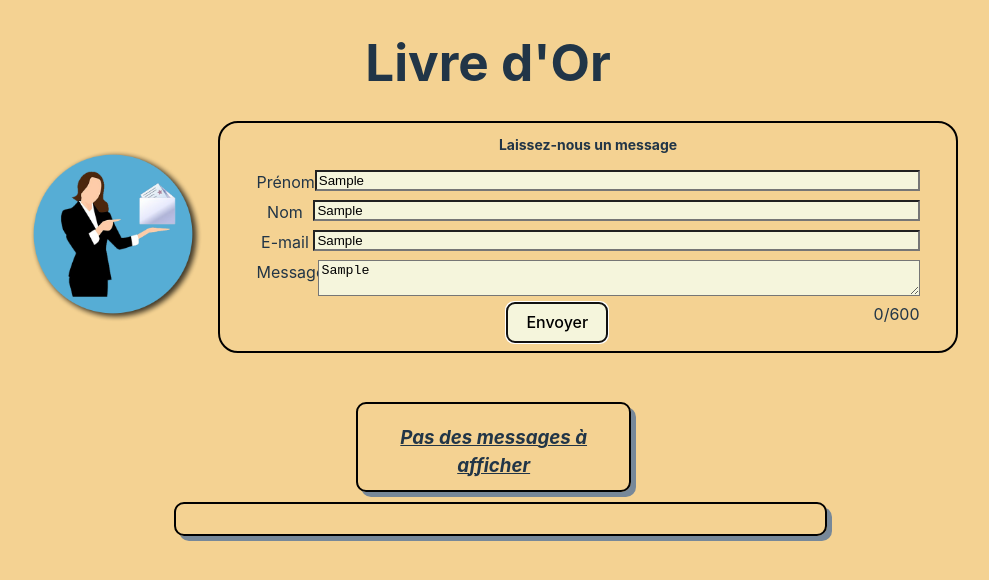
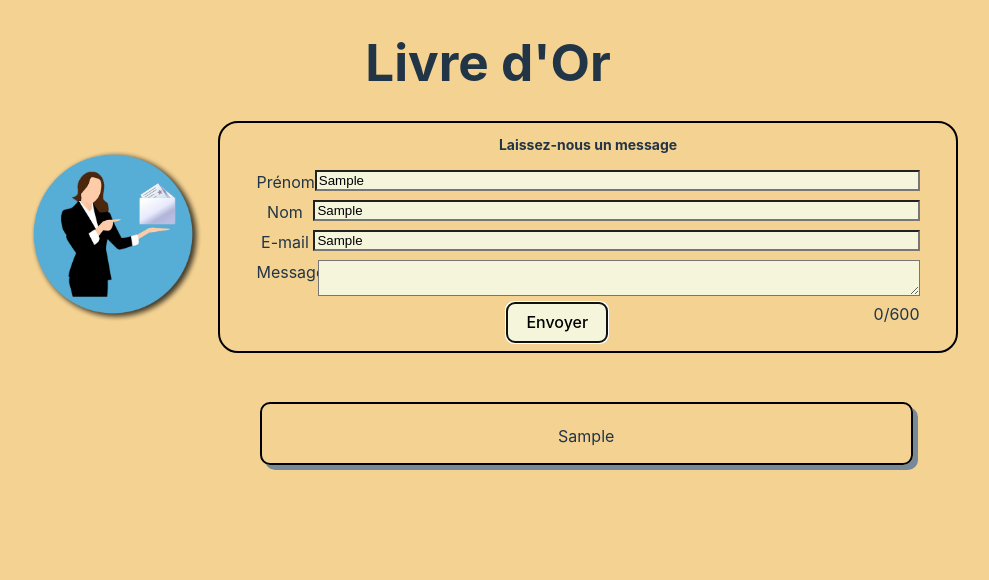
Before and after one commit to Leerlandais/react-msg, a React (Vite) app: page / in a window 1280 px wide. Both pictures are taken after typing "Sample", "Sample", "Sample", "Sample" into the empty fields and a click on the button "Envoyer". Shown: the top 580 px of the page, without its empty margins (152-1141 px from the left). Built offline with nearby package versions, Linux system fonts and the light colour scheme.

Commit message:
fixed alignment on large screen

```diff
--- a/src/App.css
+++ b/src/App.css
@@ -117,7 +117,7 @@ form h2 {
   align-items: center;
 }
 .messageHolder {
-  margin-left: 25px;
+  margin-left: 5%;
   border: 2px solid black;
   border-radius: 10px;
   margin-bottom: 10px;
@@ -169,6 +169,7 @@ h4 {
     padding-bottom: 5px;
   }
 
+
   .formDiv {
     width: 90%;
     display: flex;
@@ -212,7 +213,9 @@ h4 {
     flex-direction: column;
     align-items: center;
   }
-
+  .messageHolder {
+    margin-left: 25%;
+  }
   .upperSection {
     background-color: #f4d292;
     display: flex;
@@ -288,8 +291,20 @@ h4 {
   }
 }
 
-@media screen and (min-width: 1300px) {
+@media screen and (min-width: 1300px) and (max-width: 1600px) {
   textarea {
     max-width: 120%;
   }
+  .messageHolder {
+    margin-left: 25%;
+  }
 }
+
+@media screen and (min-width: 1600px) {
+  textarea {
+    max-width: 120%;
+  }
+  .messageHolder {
+    margin-left: 15%;
+  }
+}
--- a/src/App.jsx
+++ b/src/App.jsx
@@ -18,9 +18,10 @@ function App() {
                 return [
                     ...currentMessages,
                     { id: crypto.randomUUID(),
-                    title: newMsg }
+                        text: newMsg }
                 ]
             })
+        setNewMsg("")
     }
 console.log(messages)
   return (
@@ -106,16 +107,23 @@ console.log(messages)
           <div className="lowerSection">
               <div className="prevMessages">
                   <h3 id="prevMessHead">
+                      {messages.length === 0 &&
                         <div className="messageHolder">
                             <h4><span className="italic">Pas des messages à afficher</span></h4>
                         </div>
+                      }
                   </h3>
-                  <div
+                  {messages.map(message => {
+                      return (
+                          <div key={message.id}
                               className="messageHolder">
-                      <h4><span className="italic" title=""></span>
+                              <h4><span className="italic" title={message.id}>{message.firstname }</span>
                               </h4>
-                      <p></p>
+                              <p>{message.text}</p>
                           </div>
+                      )
+                  })}
+
 
               </div>
           </div>
```
Lines whose indentation alone changed are shown as unchanged.
